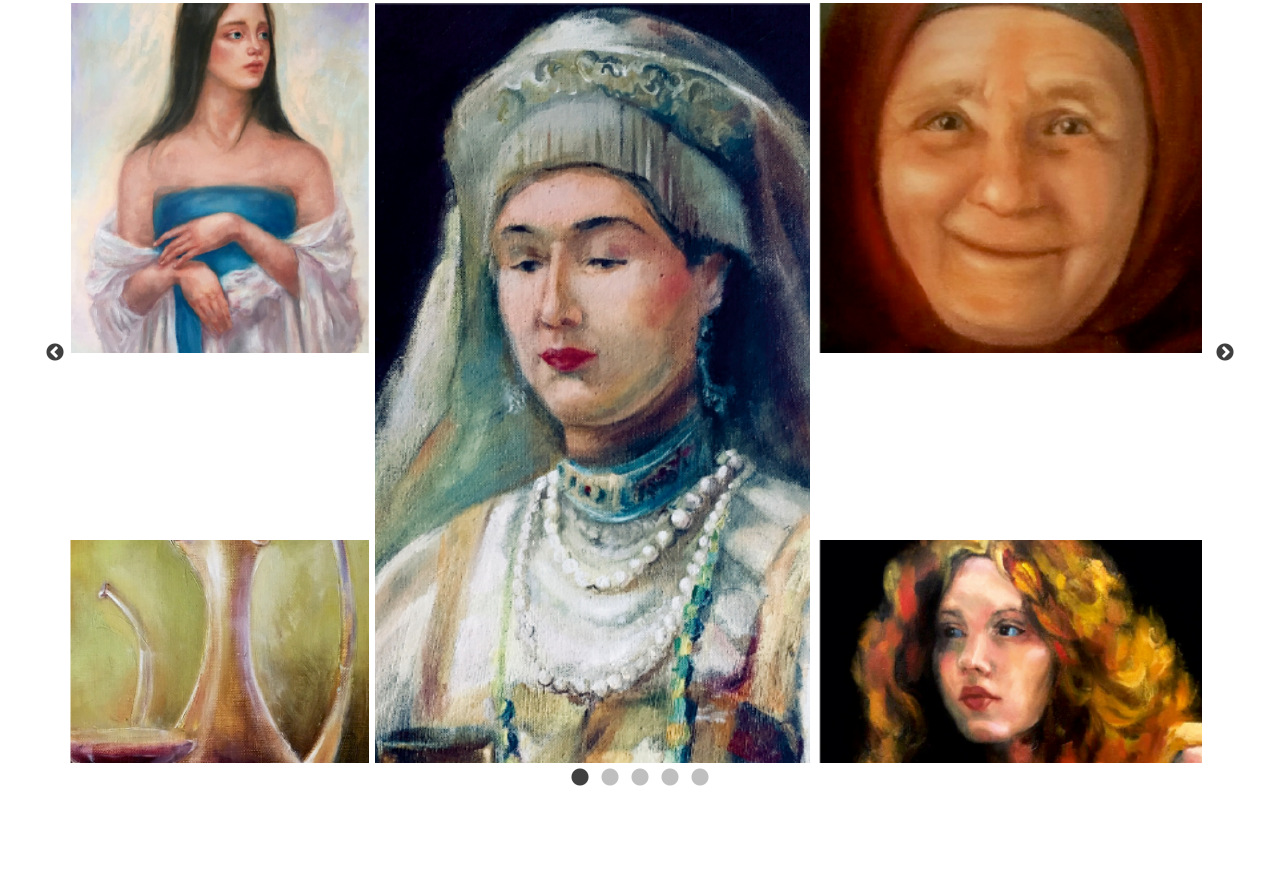
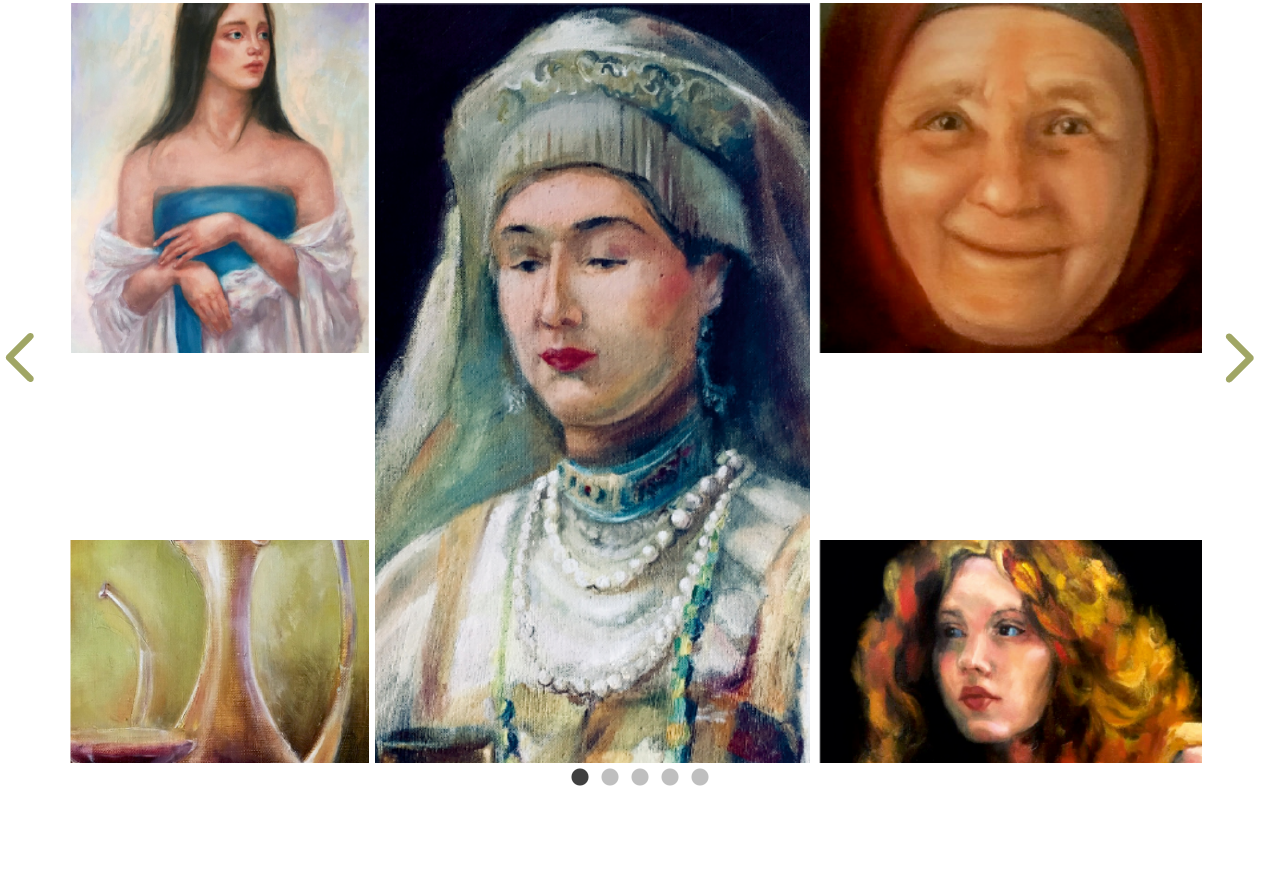
Before and after one commit to GennadySX/Diana, a website: page src/index.html in a window 1280 px wide. Shown: the part 4273-5166 px from the top of the page. Drawn offline with Linux system fonts and the light colour scheme; files whose address does not match are found by name.

Commit message:
22.05 fixed HomePage and Finished it.

```diff
--- a/src/index.html
+++ b/src/index.html
@@ -416,7 +416,8 @@
                         <img src="img/slide5.png" alt="" data-toggle="modal" data-target=".slide_modal">
                      </div>
                  </div>
-         </div>
+                  </div>
+
         </div>
 
 
@@ -610,12 +611,49 @@
     </script>
 
     <style>
-    .fourth .slick-prev:before, .slick-next:before {
-        color: black !important;
-    }
+
     .slick-dots li button:before {
         font-size: 20px;
     }
+    .slick-prev::before, .slick-next::before {
+        content: none;
+        background: gray !important;
+    }
+
+    .slick-prev:hover,
+.slick-prev:focus {
+    outline: none;
+    background-image: url('img/ico/prevActive.png');
+    background-repeat: no-repeat;
+}
+.slick-next:hover,
+.slick-next:focus
+{
+    outline: none;
+    background-image: url('img/ico/nextActive.png') ;
+    background-repeat: no-repeat;
+}
+.slick-next,
+.slick-prev {
+    width: 50px;
+    outline: none;
+    top: 53%;
+    height: 90px;
+    background-repeat: no-repeat;
+}
+.slick-prev {
+    background-image: url('img/ico/prevNoActive.png') ;
+   left: -65px;
+
+}
+.slick-next
+{
+    background-image: url('img/ico/nextNoActive.png');
+    right: -65px;
+}
+
+
+
     </style>
 
 
```
Also changed, not shown: src/img/ico/nextActive.png (added), src/img/ico/nextNoActive.png (added), src/img/ico/prevActive.png (added), src/img/ico/prevNoActive.png (added).
